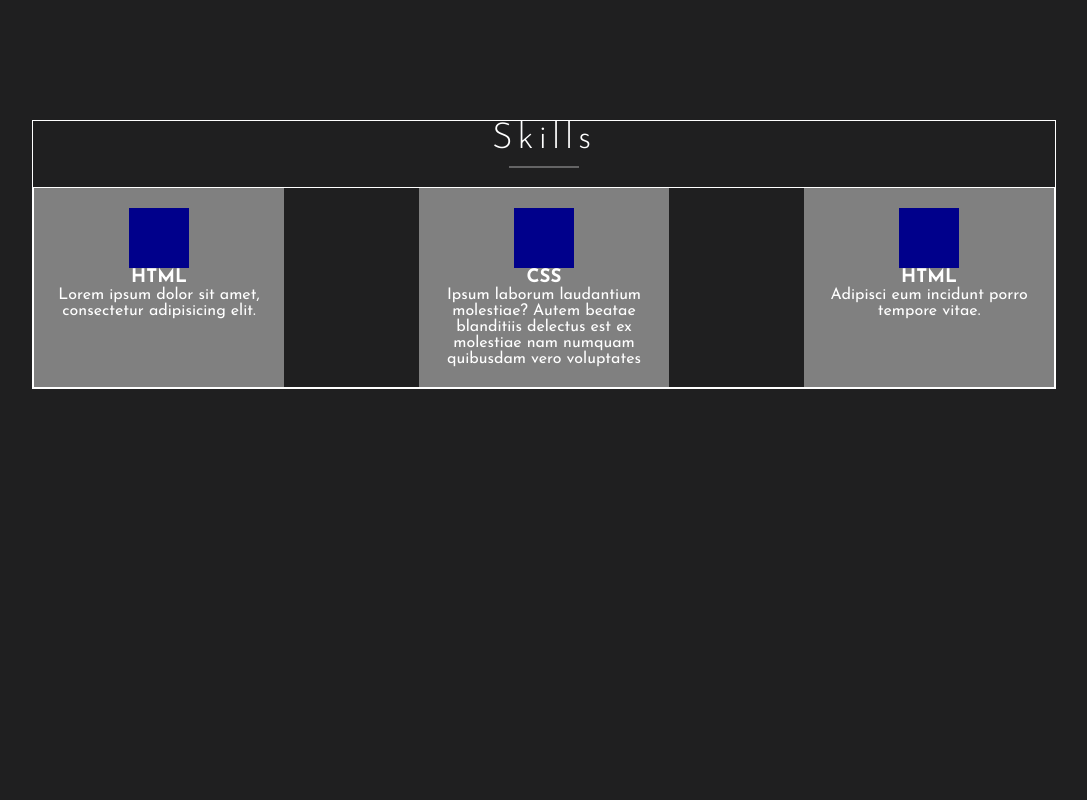
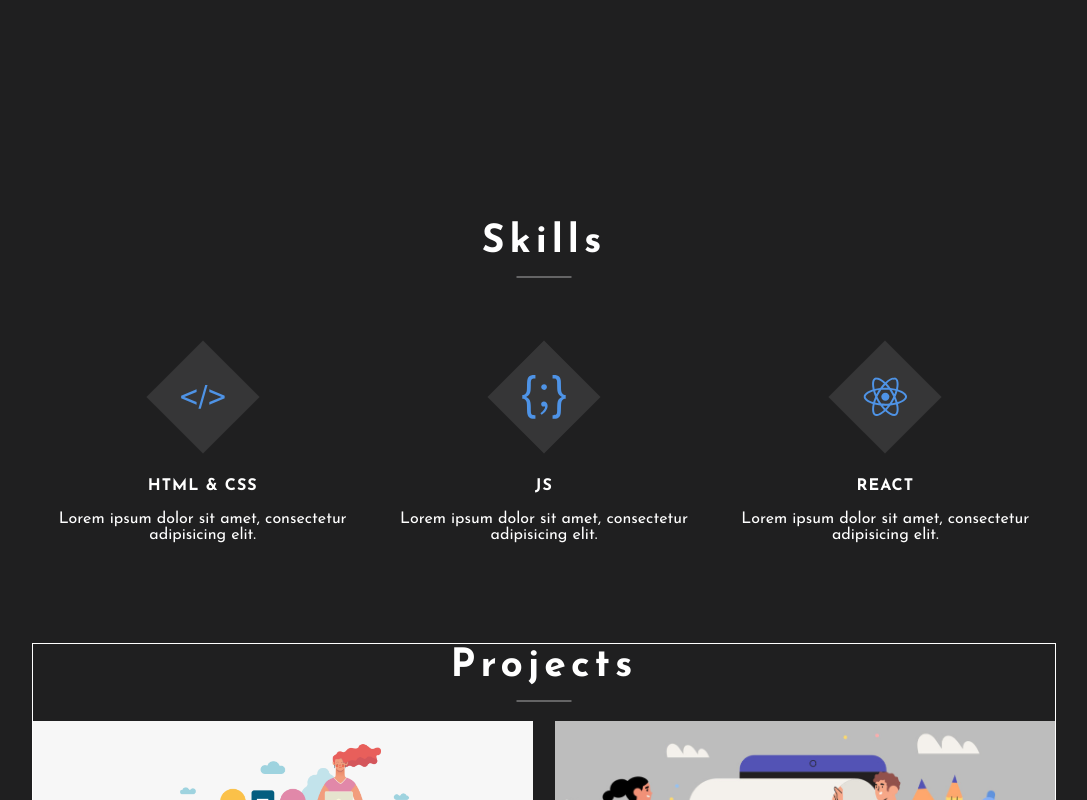
Before and after one commit to makcsholonik/portfolio, a React (Create React App) app: page / in a window 1280 px wide. Shown: the part 760-1560 px from the top of the page, without its empty margins (96-1183 px from the left). Built offline with nearby package versions, Linux system fonts and the light colour scheme.

Commit message:
stage II (Skills, Skill & Title)

```diff
--- a/src/common/components/title/Title.module.scss
+++ b/src/common/components/title/Title.module.scss
@@ -1,49 +1,26 @@
 @import '/src/common/styles/sass/variables';
+@import '/src/common/styles/sass/mixins';
 
 .title {
-  font: $titleFontFamily;
-  margin-bottom: 30px;
+	margin: 0 0 30px;
+	@include text($titleFontFamily, 26px, 1.2, 300);
 	text-transform: capitalize;
 	letter-spacing: 5px;
 	position: relative;
+	text-align: center;
 
-  & h2 {
+	h2 {
 		margin: 0;
-    font-weight: 300;
-    font-size: 36px;
 	}
 
 	&::before {
-    content: "";
+		content: '';
 		position: absolute;
 		background: $primaryColor;
-    width: 70px;
+		width: 55px;
 		height: 1px;
 		bottom: -10px;
 		left: 50%;
 		transform: translate(-50%, 50%);
 	}
 }
-
-//.title {
-//  margin: 0 0 30px;
-//  @include text($TitleFontFamily, 36px, 1.2, 300);
-//  text-transform: capitalize;
-//  letter-spacing: 5px;
-//  position: relative;
-//  text-align: center;
-//  h2 {
-//    margin: 0;
-//  }
-//  &::before {
-//    content: "";
-//    position: absolute;
-//    background: $primaryColor;
-//    width: 55px;
-//    height: 1px;
-//    bottom: -30px;
-//    left: 50%;
-//    transform: translate(-50%, 50%);
-//  }
-//
-//}
--- a/src/header/nav/Nav.module.scss
+++ b/src/header/nav/Nav.module.scss
@@ -1,13 +1,15 @@
-@import '../../common/styles/sass/variables';
+@import '/src/common/styles/sass/variables';
 @import '/src/common/styles/sass/mixins';
 
 .nav {
 	width: 340px;
+	margin: 0 10px 0 0;
 	@include flex(row, space-between, stretch, nowrap);
 
 	a {
 		@include text($titleFontFamily, 16px, 1.2, 400);
 		color: $textColor;
 		cursor: pointer;
+		text-decoration: none;
 	}
 }
--- a/src/skills/Skills.js
+++ b/src/skills/Skills.js
@@ -1,48 +1,39 @@
-import React from "react";
+import React from 'react';
 import style from './Skills.module.scss';
-import styleContainer from '../common/styles/Container.module.scss'
-import { Skill } from "./skill/Skill";
-import { Title } from "../common/components/title/Title";
+import { Skill } from './skill/Skill';
+import { Title } from '../common/components/title/Title';
+import reactIcon from '../assets/images/react-icon.svg'
+import jsIcon from '../assets/images/js-icon.svg'
+import htmlIcon from '../assets/images/html-icon.svg'
 
 
 export const Skills = () => {
+    let react = reactIcon;
+    let js = jsIcon;
+    let html = htmlIcon;
+
     return (
         <div className={style.skillsBlock}>
-            <div className={`${styleContainer.container} ${style.skillsContainer}`}>
-                <Title title={"Skills"}/>
+            <div className={style.container}>
+                <Title title={'Skills'}/>
                 <div className={style.skills}>
-                    <Skill title={"HTML"} description={"Lorem ipsum dolor sit amet, consectetur adipisicing elit."}/>
-                    <Skill title={"CSS"}
-                           description={"Ipsum laborum laudantium molestiae? Autem beatae blanditiis delectus est ex molestiae nam numquam quibusdam vero voluptates"}/>
-                    <Skill title={"HTML"} description={"Adipisci eum incidunt porro tempore vitae."}/>
+                    <Skill
+                        title={'HTML & CSS'}
+                        icon={html}
+                        description={'Lorem ipsum dolor sit amet, consectetur adipisicing elit.'}
+                    />
+                    <Skill
+                        title={'JS'}
+                        icon={js}
+                        description={'Lorem ipsum dolor sit amet, consectetur adipisicing elit.'}
+                    />
+                    <Skill
+                        title={'React'}
+                        icon={react}
+                        description={'Lorem ipsum dolor sit amet, consectetur adipisicing elit.'}
+                    />
                 </div>
             </div>
         </div>
     );
 }
-
-
-// function Skills() {
-//     let react = reactIcon;
-//     let js = jsIcon;
-//     let html = htmlIcon;
-//
-//     return (
-//         <div className={styles.skillsBlock}>
-//             <div className={styles.container}>
-//                 <Title text={"Skills"}/>
-//                 <div className={styles.skills}>
-//                     <Skill title={"Js"}
-//                            icon={js}
-//                            description={"sed do eiusmod tempor incididunt ut labore et dolore magna aliqua Ut enim..."}/>
-//                     <Skill title={"html & Css"}
-//                            icon={html}
-//                            description={"Lorem ipsum dolor sit amet, consectetur adipisicing elit, "}/>
-//                     <Skill title={"React"}
-//                            icon={react}
-//                            description={"ut labore et dolore magna aliqua Ut."}/>
-//                 </div>
-//             </div>
-//         </div>
-//     );
-// }
--- a/src/skills/Skills.module.scss
+++ b/src/skills/Skills.module.scss
@@ -1,34 +1,37 @@
-.skillsBlock {
-  min-height: 100vh;
-
-  .skillsContainer {
-    flex-direction: column;
-    justify-content: flex-start;
-
-    .skills {
-      border: 1px solid;
-      width: 100%;
-      display: flex;
-      justify-content: space-between;
-      flex-wrap: wrap;
-    }
-  }
-}
-
-
 //.skillsBlock {
-//  padding: 100px 0;
-//  .container {
-//    @include container();
-//    @include flex(column, flex-start, stretch, nowrap);
+//  min-height: 100vh;
+//
+//  .skillsContainer {
+//    flex-direction: column;
+//    justify-content: flex-start;
+//
 //    .skills {
-//      @include flex(row, space-around, flex-start, wrap);
-//      @media screen and (max-width: 1128px){
-//        .skills {
-//          flex-direction: column;
-//          align-items: center;
-//        }
-//      }
+//      border: 1px solid;
+//      width: 100%;
+//      display: flex;
+//      justify-content: space-between;
+//      flex-wrap: wrap;
 //    }
 //  }
 //}
+@import '/src/common/styles/sass/variables';
+@import '/src/common/styles/sass/mixins';
+
+.skillsBlock {
+	padding: 100px 0;
+
+	.container {
+		@include container();
+		@include flex(column, flex-start, stretch, nowrap);
+
+		.skills {
+			@include flex(row, space-around, flex-start, wrap);
+			@media screen and (max-width: 1128px) {
+				.skills {
+					flex-direction: column;
+					align-items: center;
+				}
+			}
+		}
+	}
+}
--- a/src/skills/skill/Skill.js
+++ b/src/skills/skill/Skill.js
@@ -4,8 +4,10 @@ import style from './Skill.module.scss';
 export const Skill = (props) => {
     return (
         <div className={style.skill}>
-            <div className={style.icon}></div>
-            <h3>{props.title}</h3>
+            <div className={style.icon}>
+                <img src={props.icon} alt=""/>
+            </div>
+            <h3 className={style.skillTitle}>{props.title}</h3>
             <span className={style.description}>
                 {props.description}
             </span>
--- a/src/skills/skill/Skill.module.scss
+++ b/src/skills/skill/Skill.module.scss
@@ -1,60 +1,65 @@
-.skill {
-  width: 250px;
-  background-color: grey;
-  display: flex;
-  flex-direction: column;
-  align-items: center;
-  text-align: center;
-  padding: 20px;
-
-  .icon {
-    height: 60px;
-    width: 60px;
-    background-color: darkblue;
-  }
-
-  .description {
-  }
-}
-
-
 //.skill {
-//  width: 300px;
-//  margin-top: 60px;
-//  @include flex(column, flex-start, center, nowrap);
-//  @media screen and (max-width: 1128px) {
-//    width: 500px;
-//    margin-top: 90px;
-//    &:first-child {
-//      margin-top: 60px;
-//    }
+//  width: 250px;
+//  background-color: grey;
+//  display: flex;
+//  flex-direction: column;
+//  align-items: center;
+//  text-align: center;
+//  padding: 20px;
+//
+//  .icon {
+//    height: 60px;
+//    width: 60px;
+//    background-color: darkblue;
 //  }
-//  @media screen and (max-width: 630px) {
-//    width: 100%;
-//  }
-//  @media screen and (max-width: 600px) {
-//    width: 100%;
-//  }
-//  .icon {
-//    height: 80px;
-//    width: 80px;
-//    background: rgba(255, 255, 255, 0.1);
-//    transform: rotate(45deg);
-//    margin-bottom: 40px;
-//    @include flex(row, center, center, nowrap);
-//    img {
-//      transform: rotate(-45deg);
-//      width: 55%;
-//    }
-//  }
-//  .skillTitle {
-//    @include text($TitleFontFamily, 16px, 1.2, 700);
-//    text-transform: uppercase;
-//    margin: 0 0 15px;
-//    padding: 0;
-//    letter-spacing: 1px;
-//  }
+//
 //  .description {
-//    text-align: center;
 //  }
 //}
+@import '/src/common/styles/sass/variables';
+@import '/src/common/styles/sass/mixins';
+
+.skill {
+	width: 300px;
+	margin-top: 60px;
+	@include flex(column, flex-start, center, nowrap);
+	@media screen and (max-width: 1128px) {
+		width: 500px;
+		margin-top: 90px;
+		&:first-child {
+			margin-top: 60px;
+		}
+	}
+	@media screen and (max-width: 630px) {
+		width: 100%;
+	}
+	@media screen and (max-width: 600px) {
+		width: 100%;
+	}
+
+	.icon {
+		height: 80px;
+		width: 80px;
+		background: rgba(255, 255, 255, 0.1);
+		transform: rotate(45deg);
+		margin-bottom: 40px;
+		@include flex(row, center, center, nowrap);
+
+		img {
+			transform: rotate(-45deg);
+			width: 55%;
+		}
+	}
+
+	.skillTitle {
+		@include text($titleFontFamily, 16px, 1.2, 700);
+		text-transform: uppercase;
+		margin: 0 0 15px;
+		padding: 0;
+		letter-spacing: 1px;
+	}
+
+	.description {
+		text-align: center;
+	}
+}
```
Lines whose indentation alone changed are shown as unchanged.
